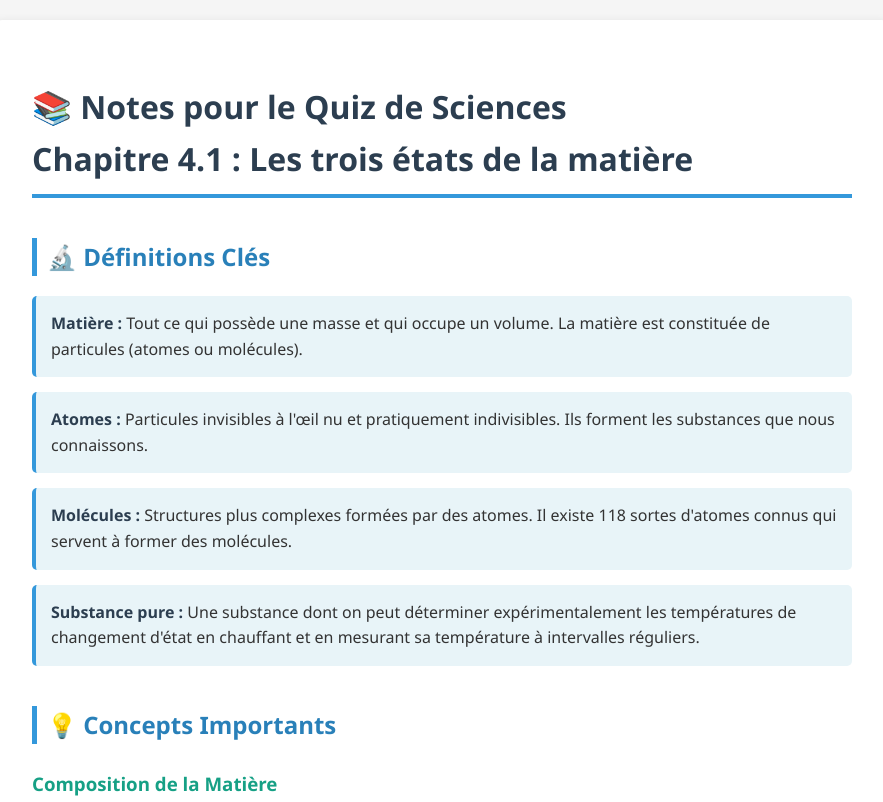
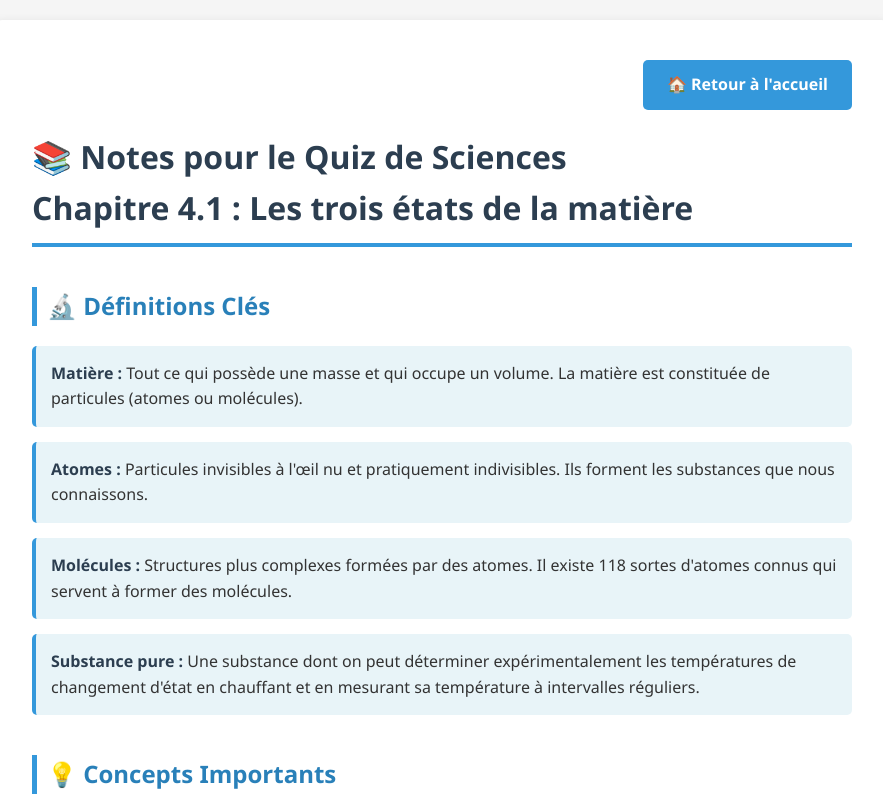
Before and after one commit to brianxgraetz/mscetudes.github.io, a plain HTML site: page notes-sciences-chapitre4.html in a window 1280 px wide. Shown: the top 802 px of the page, without its empty margins (198-1081 px from the left). Drawn offline with Linux system fonts and the light colour scheme.

Commit message:
Add home button with hover effect to HTML

```diff
--- a/notes-sciences-chapitre4.html
+++ b/notes-sciences-chapitre4.html
@@ -111,10 +111,18 @@
             border-radius: 5px;
             margin: 15px 0;
         }
+        a.home-button:hover {
+            background-color: #2980b9 !important;
+        }
     </style>
 </head>
 <body>
     <div class="container">
+        <div style="text-align: right; margin-bottom: 20px;">
+            <a href="https://mscetudes.netlify.app/notes-sciences-chapitre4" class="home-button" style="display: inline-block; padding: 12px 24px; background-color: #3498db; color: white; text-decoration: none; border-radius: 5px; font-weight: bold; transition: background-color 0.3s;">
+                🏠 Retour à l'accueil
+            </a>
+        </div>
         <h1>📚 Notes pour le Quiz de Sciences<br>Chapitre 4.1 : Les trois états de la matière</h1>
 
         <h2>🔬 Définitions Clés</h2>
```
